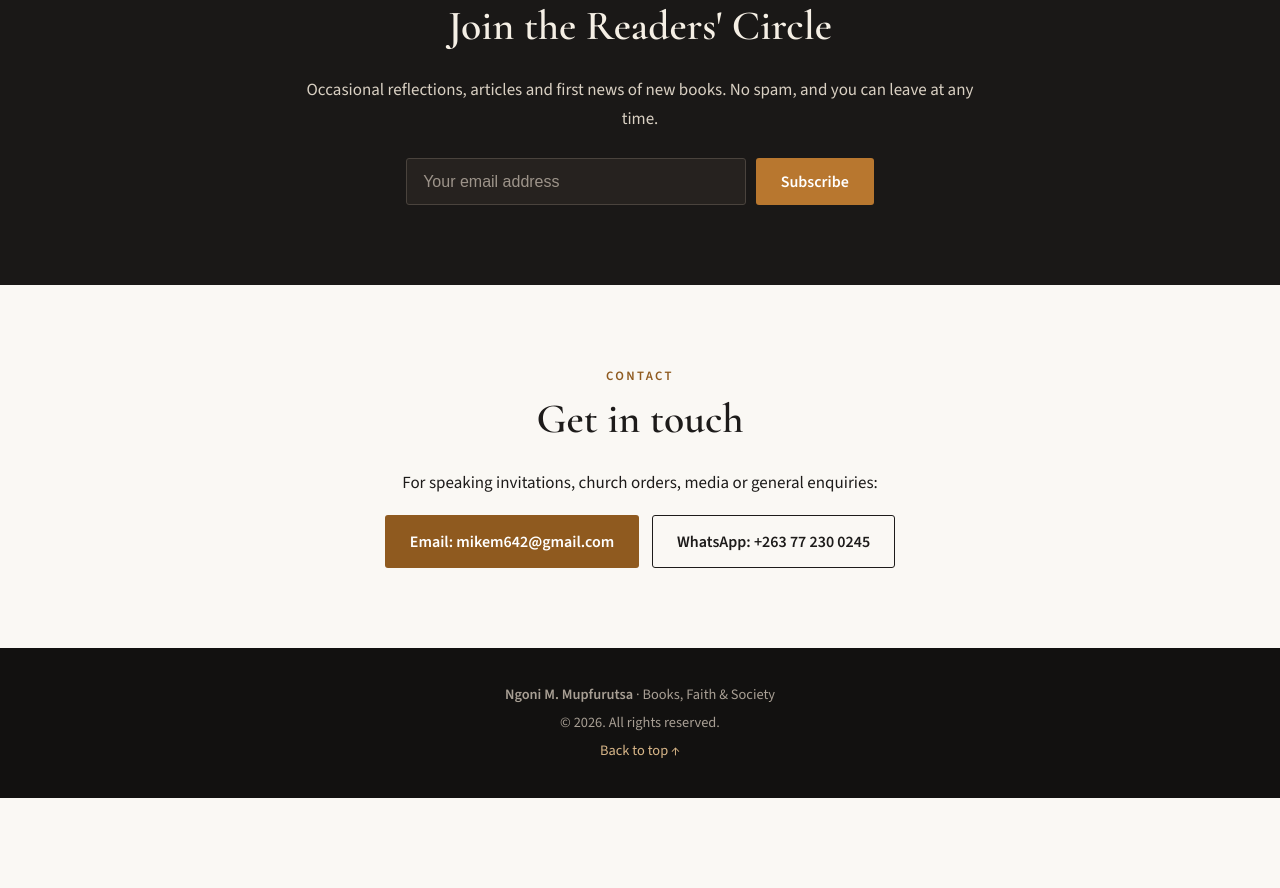
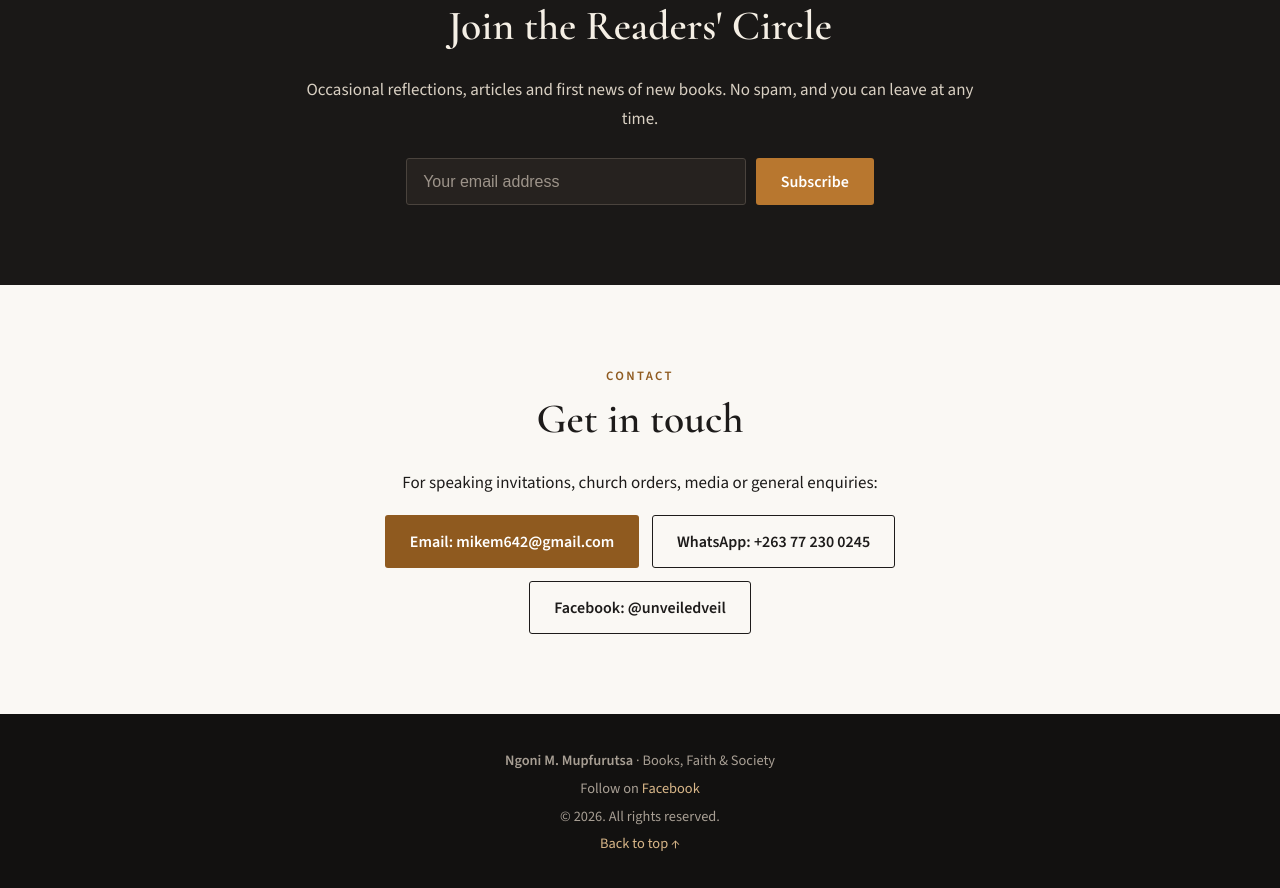
Before and after one commit to mikem642-source/unveiledveil, a plain HTML site: page index.html in a window 1280 px wide. Shown: the part 4182-5070 px from the top of the page. Before the commit the page ends 4980 px from the top, so only its background shows below. Drawn offline with nearby package versions, Linux system fonts and the light colour scheme.

Commit message:
Add Facebook link (@unveiledveil) to contact section and footer

```diff
--- a/index.html
+++ b/index.html
@@ -203,6 +203,7 @@
       <div class="contact-actions">
         <a href="mailto:mikem642@gmail.com?subject=Enquiry%20from%20your%20website" class="btn btn-primary">Email: mikem642@gmail.com</a>
         <a href="https://wa.me/263772300245" class="btn btn-ghost" target="_blank" rel="noopener">WhatsApp: +263 77 230 0245</a>
+        <a href="https://www.facebook.com/unveiledveil" class="btn btn-ghost" target="_blank" rel="noopener">Facebook: @unveiledveil</a>
       </div>
     </div>
   </section>
@@ -211,6 +212,7 @@
 
 <footer class="site-footer">
   <p><strong>Ngoni M. Mupfurutsa</strong> · Books, Faith &amp; Society</p>
+  <p>Follow on <a href="https://www.facebook.com/unveiledveil" target="_blank" rel="noopener">Facebook</a></p>
   <p>© 2026. All rights reserved.</p>
   <p><a href="#top">Back to top ↑</a></p>
 </footer>
```
